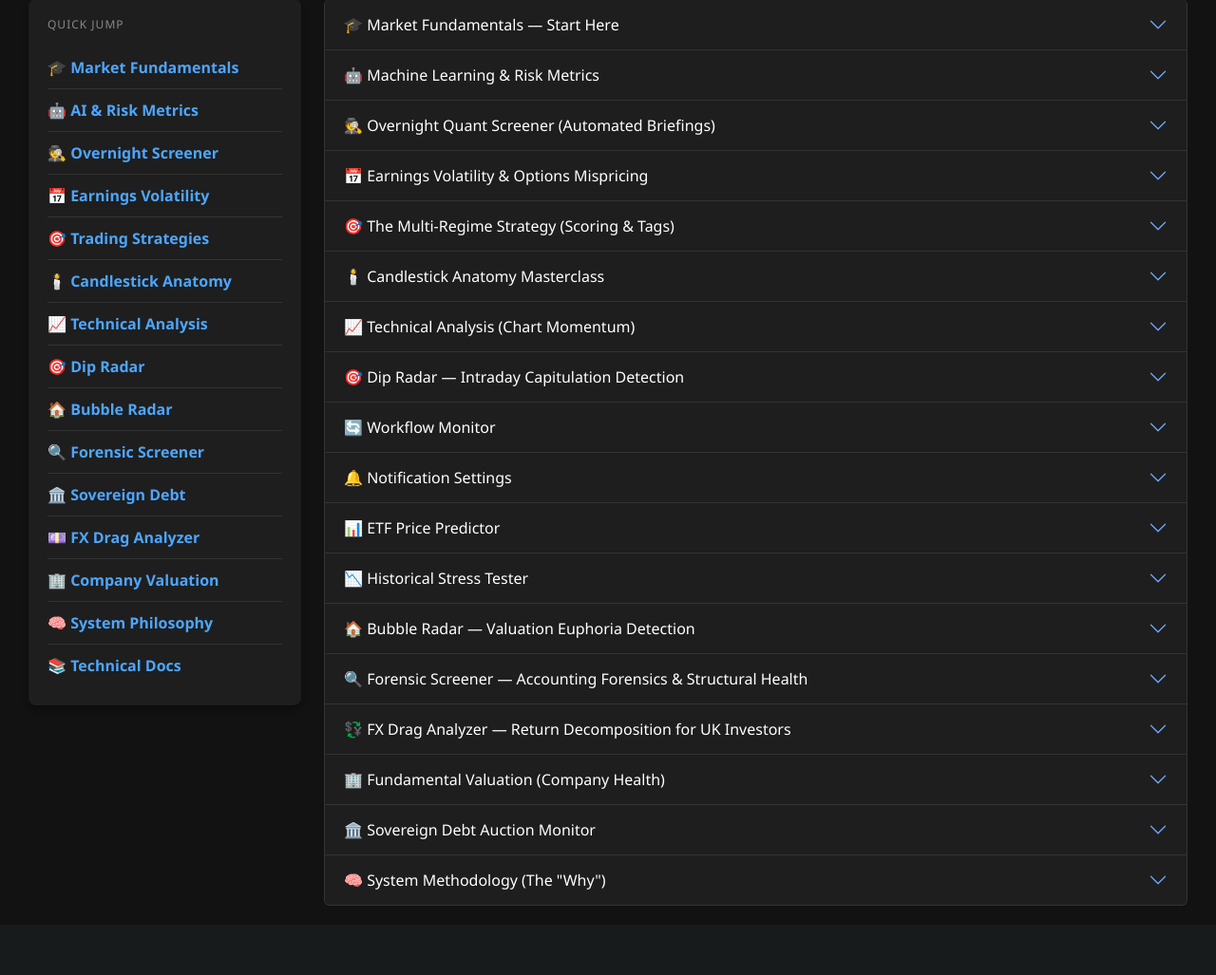
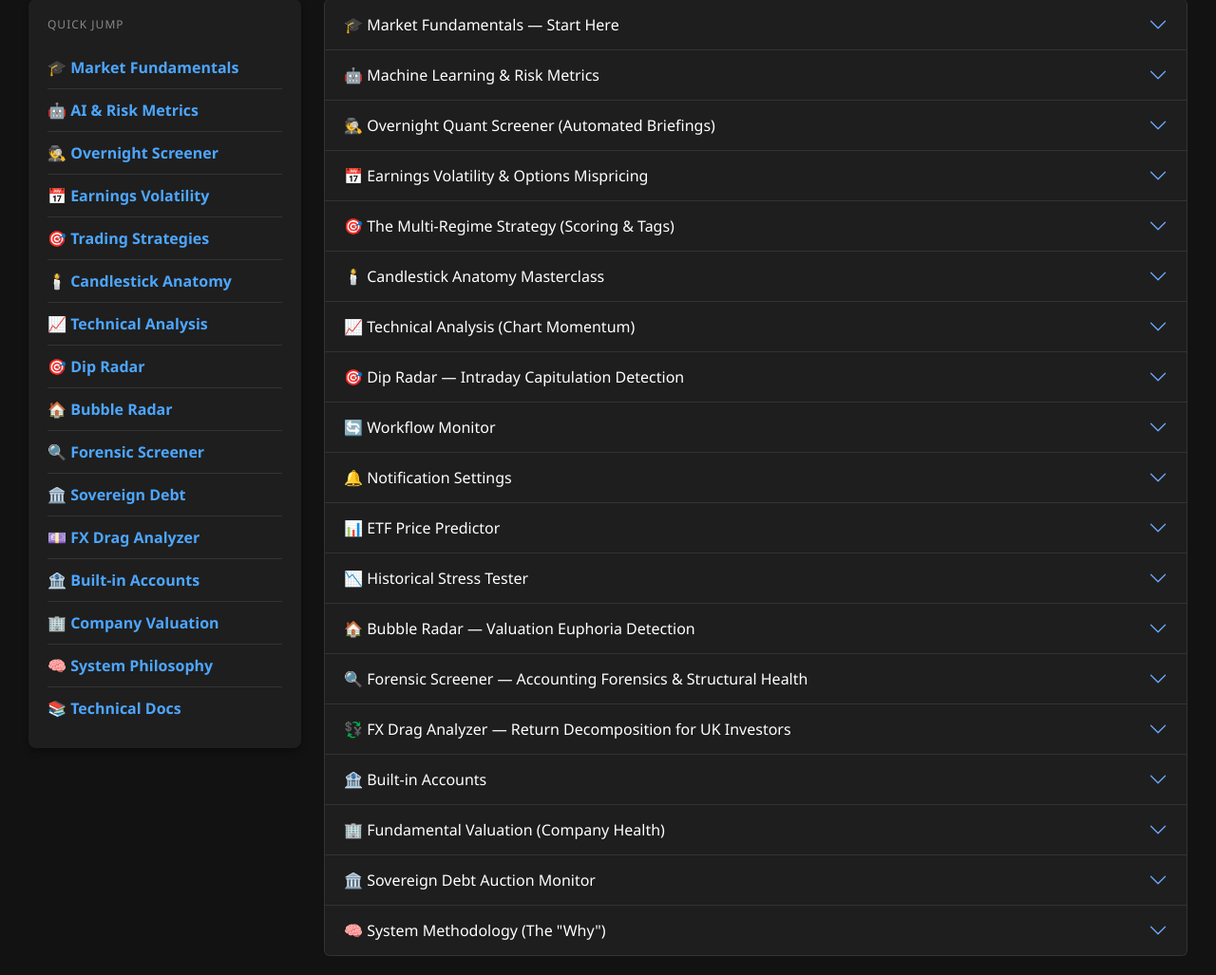
Before and after one commit to alfwro13/Stock_Analysis_Project, a Python web app: template templates/glossary.html in a window 1280 px wide. Shown: the part 273-1300 px from the top of the page at 95% size. Before the commit the page ends 1227 px from the top, so only its background shows below. Run offline with Jinja, Linux system fonts and the light colour scheme; the template is opened without the code that fills it, so the values that code supplies are empty; some libraries are stand-ins or nearby versions.

Commit message:
feat: Add Built-in Accounts section to glossary and corresponding content

```diff
--- a/templates/glossary.html
+++ b/templates/glossary.html
@@ -35,6 +35,7 @@
             <a href="#forensic-screener" class="sidebar-link">🔍 Forensic Screener</a>
             <a href="#sovereign-debt-auction" class="sidebar-link">🏛️ Sovereign Debt</a>
             <a href="#fx-drag" class="sidebar-link">💷 FX Drag Analyzer</a>
+            <a href="#accounts" class="sidebar-link">🏦 Built-in Accounts</a>
             <a href="#fundamentals" class="sidebar-link">🏢 Company Valuation</a>
             <a href="#methodology" class="sidebar-link">🧠 System Philosophy</a>
             <a href="#asset-docs-divider" class="sidebar-link">📚 Technical Docs</a>
@@ -59,6 +60,7 @@
             {% include "glossary/_bubble_radar.html" %}
             {% include "glossary/_forensic.html" %}
             {% include "glossary/_fx_drag.html" %}
+            {% include "glossary/_accounts.html" %}
             {% include "glossary/_fundamentals.html" %}
             {% include "glossary/_treasury.html" %}
             {% include "glossary/_methodology.html" %}
--- /dev/null
+++ b/templates/glossary/_accounts.html
@@ -0,0 +1,41 @@
+<div class="accordion-item glossary-section" id="accounts">
+    <h2 class="accordion-header">
+        <button class="accordion-button collapsed" type="button"
+                data-bs-toggle="collapse" data-bs-target="#collapse-accounts"
+                aria-expanded="false" aria-controls="collapse-accounts">
+            🏦 Built-in Accounts
+        </button>
+    </h2>
+    <div id="collapse-accounts" class="accordion-collapse collapse">
+        <div class="accordion-body">
+
+            <div class="term-box">
+                <span class="term-title">Built-in Accounts — What It Solves</span>
+                <p>Ghostfolio is a great source of live, auto-synced holdings, but it only ever gives you what its own importer captured — it doesn't let you hand-enter a trade, track cash that isn't tied to a position, or keep a brokerage account that you've never connected to Ghostfolio at all. <strong>Built-in Accounts</strong> (<code>/accounts</code>) is a native, database-backed alternative or companion: you create one or more accounts, log every Buy, Sell, Dividend, Interest, Fee, or Cash movement against them, and the app derives holdings, cash balance, and P&amp;L from that ledger — no external service required.</p>
+                <p>Built-in accounts <strong>coexist</strong> with Ghostfolio rather than replacing it. The Portfolio page merges both sources: a ticker held in both a Ghostfolio account and a built-in account is summed into one row, with both accounts listed against it. If you import the same brokerage account into both systems, that ticker is counted twice — this is a known, documented trade-off rather than an automatic guard.</p>
+            </div>
+
+            <div class="term-box">
+                <span class="term-title">Transaction Types &amp; Cash Tracking</span>
+                <p>Every position and cash movement is a row in the account's transaction ledger. Six types are supported: <strong>Buy</strong> and <strong>Sell</strong> (move shares and, by default, cash), <strong>Dividend</strong> and <strong>Interest</strong> (cash income, no shares), <strong>Fee</strong> (a cash deduction not tied to a trade), and <strong>Cash</strong> (a manual deposit or withdrawal). Each Buy/Sell row has an <strong>"Update Cash"</strong> toggle — leave it off if the trade happened outside the cash you're tracking in this account (for example, a transfer-in of shares with no corresponding cash movement).</p>
+                <p>Every transaction carries its own trade currency (USD, EUR, GBP, or GBp for London Stock Exchange pence-quoted stocks) plus an <strong>exchange rate</strong> that converts it into the account's base currency. If you don't supply one, it's auto-filled from a historical FX lookup for the transaction date, falling back to the live rate and then to 1.0.</p>
+            </div>
+
+            <div class="term-box">
+                <span class="term-title">Holdings, Closed Positions &amp; Realized P&amp;L</span>
+                <p>Holdings aren't stored — they're derived on every read by replaying an account's transactions in chronological order using an <strong>average-cost</strong> method: each Buy raises the position's average cost basis, each Sell realises a gain or loss against that average cost and reduces the remaining shares. A ticker that's been fully sold nets to zero open shares but isn't discarded — it survives in the ledger and appears under <strong>Closed Positions</strong> with its realized P&amp;L, so your full trading history (wins and losses) stays visible even after you've exited a position.</p>
+            </div>
+
+            <div class="term-box">
+                <span class="term-title">Account Value Snapshot</span>
+                <p>The value-over-time chart on each account's detail page is fed by a nightly scheduled job that writes one row per account to <code>account_value_history</code> — total value, cash value, and equity value, all in the base currency. When you first create an account, a one-time backfill runs in the background against cached historical price data so the chart has a meaningful history immediately rather than starting from a single point. The job can also be triggered on demand from the Background Automation Schedulers panel in Settings.</p>
+            </div>
+
+            <div class="term-box">
+                <span class="term-title">Import from Ghostfolio</span>
+                <p>Rather than re-entering trades you've already recorded in Ghostfolio, the Accounts page offers a one-click <strong>"Import from Ghostfolio"</strong> control that pulls an account's entire Ghostfolio activity history into a built-in account — Buys, Sells, Dividends, Interest, and Fees, mapped to the matching transaction type, including activity for tickers you no longer hold (so they land correctly under Closed Positions). Re-running the import is safe: activities already imported are recognised and skipped, so nothing is duplicated.</p>
+            </div>
+
+        </div>
+    </div>
+</div>
```
